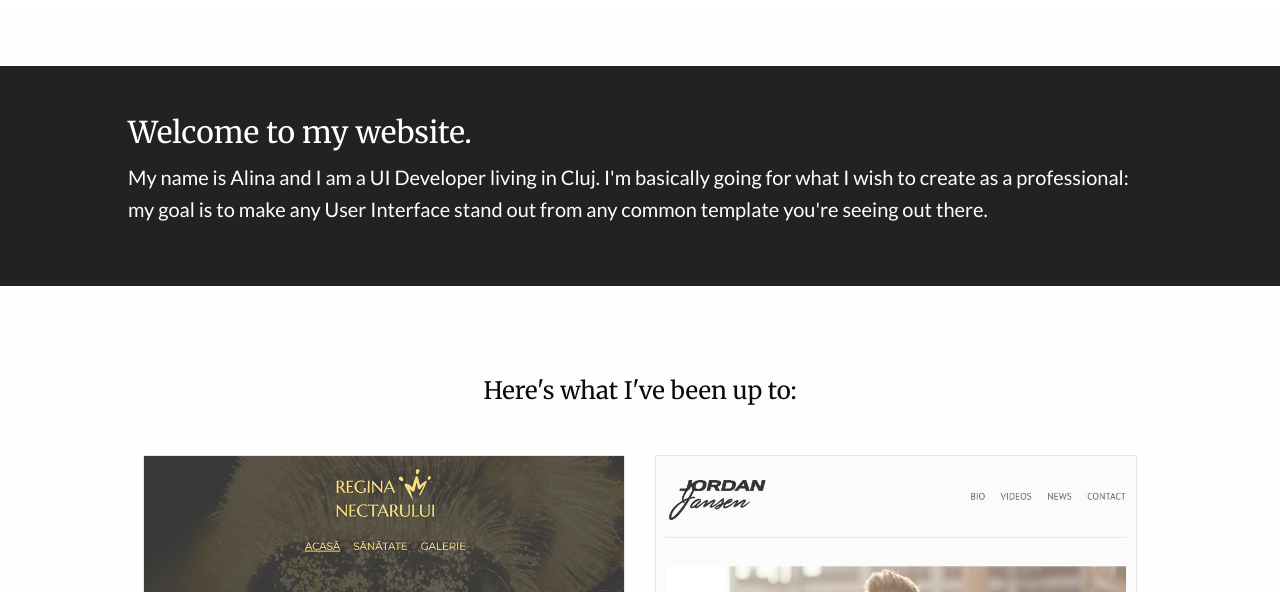
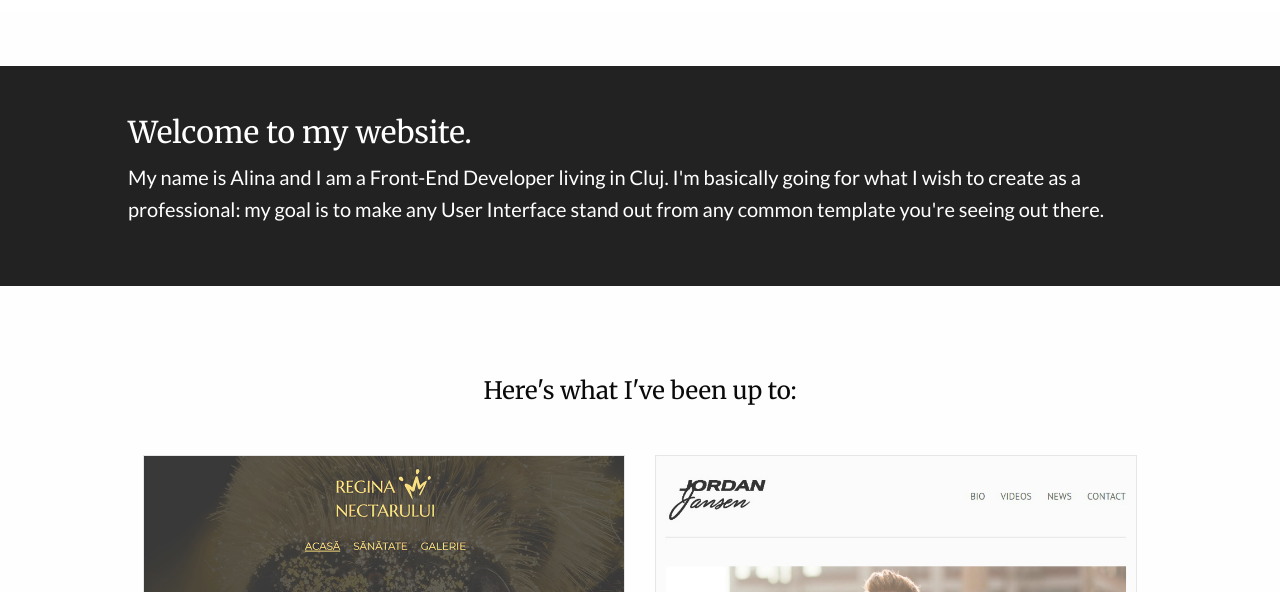
Before and after one commit to alinananestean/alinananestean.github.io, a website: page index.html in a window 1280 px wide. Shown: the part 140-732 px from the top of the page. Drawn offline with Linux system fonts and the light colour scheme.

Commit message:
corrected some text

```diff
--- a/index.html
+++ b/index.html
@@ -4,7 +4,7 @@
     <meta charset="utf-8">
     <meta http-equiv="x-ua-compatible" content="ie=edge">
     <meta name="viewport" content="width=device-width, initial-scale=1.0">
-    <title>Alina N | UI Developer</title>
+    <title>Alina N | Front-End Developer</title>
     <link rel="shortcut icon" href="img/logo.icon2.png" type="image/x-icon">
     <link rel="icon" href="img/logo.icon2.png" type="image/x-icon">
     <link href="https://fonts.googleapis.com/css?family=Lato:300,400,700|Merriweather" rel="stylesheet">
@@ -34,7 +34,7 @@
   <section id="about">
     <div class="wrapper">
     <h3>Welcome to my website.</h3>
-    <p>My name is Alina and I am a UI Developer living in Cluj. I'm basically going for what I wish to create as a professional: my goal is to make any User Interface stand out from any common template you're seeing out there.</p>
+    <p>My name is Alina and I am a Front-End Developer living in Cluj. I'm basically going for what I wish to create as a professional: my goal is to make any User Interface stand out from any common template you're seeing out there.</p>
     </div>
   </section>
 
--- a/js/app.js
+++ b/js/app.js
@@ -8,8 +8,7 @@ $( document ).ready(function() {
             $("header").addClass("smaller");
             $('body').addClass("scroll-padding");
 
-        }
-        else {
+        } else {
             $("header").removeClass("smaller");
             $('body').removeClass("scroll-padding");
         }
```
